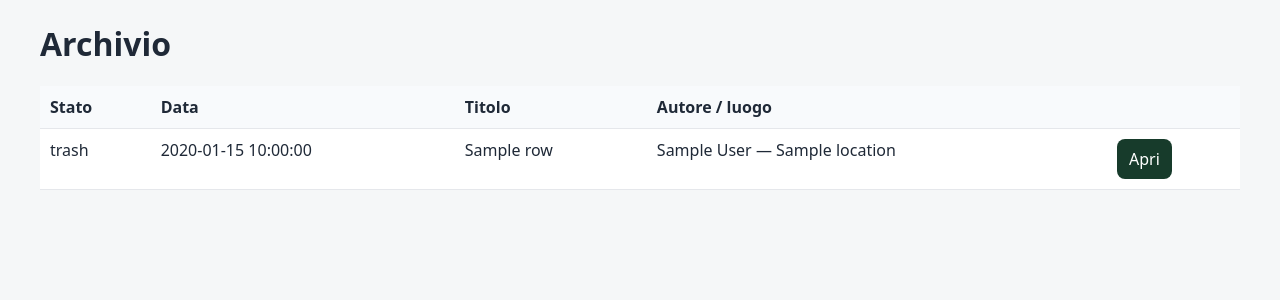
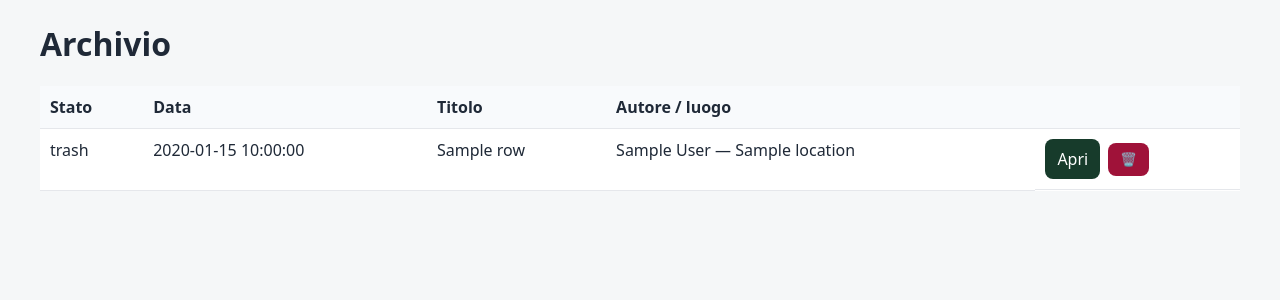
Before and after one commit to Niki206cc/Foto-del-giorno, a Flask app: template app/templates/archive.html in a window 1280 px wide. Shown: the part 50-350 px from the top of the page. Run offline with Flask 3, Linux system fonts and the light colour scheme; the template is opened without the code that fills it: most values are stand-ins (such as "Sample title", 1, 10 or a date in 2020); parts of the project's set-up code (start-up, migrations or seed data) failed here and were passed over.

Commit message:
Aggiunge cestino per eliminazione definitiva dall'archivio

```diff
--- a/app/templates/archive.html
+++ b/app/templates/archive.html
@@ -4,8 +4,18 @@
 <table>
 <tr><th>Stato</th><th>Data</th><th>Titolo</th><th>Autore / luogo</th><th></th></tr>
 {% for r in rows %}
-<tr><td>{{r.status}}</td><td>{{r.published_at or r.updated_at}}</td><td>{{r.title}}</td><td>{{r.author}} — {{r.location}}</td>
-<td><a class="btn" href="{{url_for('photo',photo_id=r.id)}}">Apri</a></td></tr>
+<tr>
+<td>{{r.status}}</td>
+<td>{{r.published_at or r.updated_at}}</td>
+<td>{{r.title}}</td>
+<td>{{r.author}} — {{r.location}}</td>
+<td style="display:flex;gap:8px;align-items:center;flex-wrap:wrap">
+  <a class="btn" href="{{url_for('photo',photo_id=r.id)}}">Apri</a>
+  <form action="{{url_for('photo_delete',photo_id=r.id)}}" method="post" onsubmit="return confirm('Eliminare definitivamente questa foto e il relativo record dal database?')">
+    <button class="btn danger" type="submit" title="Elimina definitivamente" aria-label="Elimina definitivamente">🗑️</button>
+  </form>
+</td>
+</tr>
 {% else %}<tr><td colspan="5">Archivio vuoto.</td></tr>{% endfor %}
 </table>
 {% endblock %}
```
